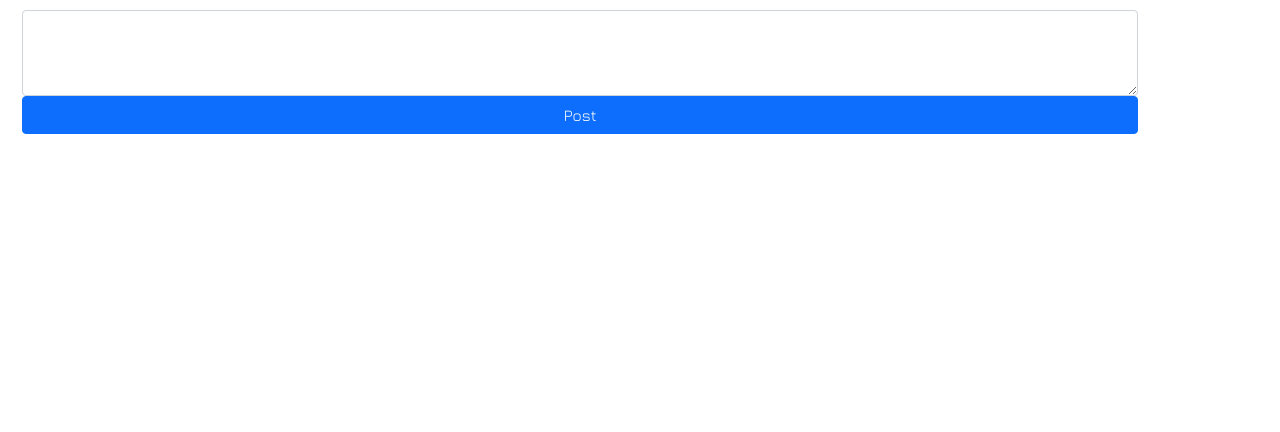
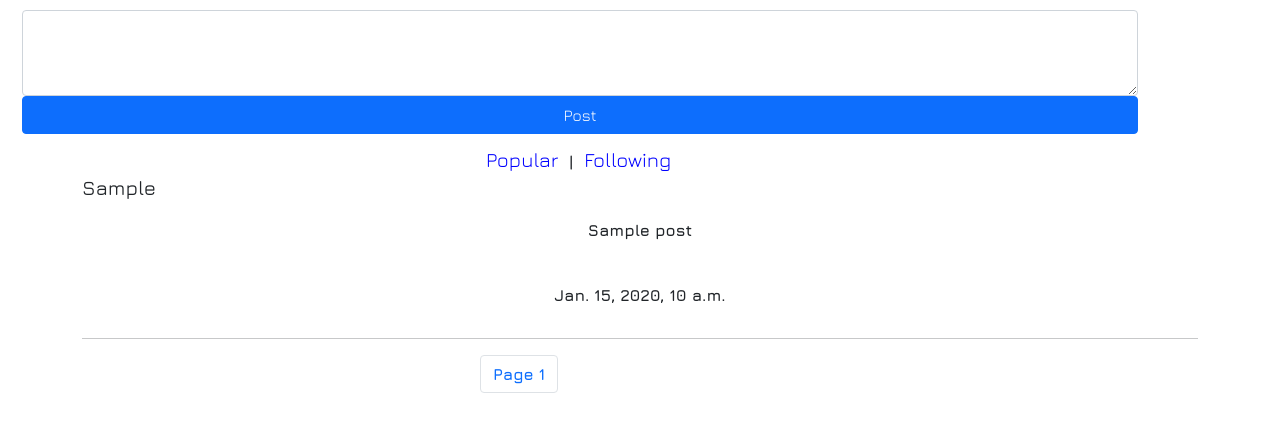
Before and after one commit to farhanazmiCS/Network, a Django app: template network/templates/network/index.html in a window 1280 px wide. Shown: the part 56-488 px from the top of the page. Run offline with Django 3.2, Linux system fonts and the light colour scheme; data comes from the database, SQL or seed files in the repository; both versions use the stored data as it was after the commit; the template is opened without the code that fills it: most values are stand-ins (such as "Sample title", 1, 10 or a date in 2020).

Commit message:
Pagination feature

```diff
--- /dev/null
+++ b/network/listview.py
@@ -0,0 +1,6 @@
+from django.views.generic import ListView
+from models import Post
+
+class PostAsListView(ListView):
+    paginate_by = 2
+    model = Post
--- a/network/models.py
+++ b/network/models.py
@@ -22,7 +22,7 @@ class Post(models.Model):
     def serialize(self):
         return {
             "id": self.id,
-            "poster": self.originalPoster.username,
+            "op": self.originalPoster.username,
             "post": self.post,
             "totalLikes": self.totalLikes,
             "totalDislikes": self.totalDislikes,
--- a/network/static/network/network.js
+++ b/network/static/network/network.js
@@ -1,66 +1,27 @@
 document.addEventListener('DOMContentLoaded', () => {
-    document.querySelector('#all-posts').addEventListener('click', () => newsfeedAll());
+    document.querySelector('#all-posts').addEventListener('click', loadAll);
 
-    // Load feed as default
-    newsfeedAll();
-});
+    // By default load all posts
+    loadAll()
+})
 
-function newsfeedAll() {
-    fetchAllPosts();
-    // Hide and show the appropriate views
+function post() {
+    document.querySelector('#submit').addEventListener('submit', () => submitPost())
+}
+
+function submitPost() {
+    fetch('/allposts', {
+        method: 'POST',
+        body: JSON.stringify({
+            op: document.querySelector('strong').innerText,
+            post: document.querySelector('#text').value,
+            totalLikes: 0,
+            totalDislikes: 0
+        })
+    })
+}
+
+function loadAll() {
     document.querySelector('#newsfeed-all').style.display = 'block';
     document.querySelector('#newsfeed-following').style.display = 'none';
 }
-
-function fetchAllPosts() {
-    fetch('/posts')
-    .then(response => response.json())
-    .then(post => {
-        post.forEach(posts)
-    });
-
-    function posts(each) {
-        // Append all items into this div
-        let div = document.createElement('div');
-        div.id = 'post';
-
-        // Define elements
-        let hPoster = document.createElement('h5');
-        let hFeedpost = document.createElement('p');
-        let hdatetime = document.createElement('p');
-
-        // Define innerHTML of elements
-        let poster = document.createTextNode(`${each.poster}`);
-        let feedpost = document.createTextNode(`${each.post}`);
-        let datetime = document.createTextNode(`${each.timestamp}`);
-
-        // Append innerHTML into elements
-        hPoster.appendChild(poster);
-        hFeedpost.appendChild(feedpost);
-        hdatetime.appendChild(datetime);
-
-        // Breakline
-        let hr = document.createElement('hr')
-
-        // Append elements into div
-        div.appendChild(hPoster);
-        div.appendChild(hFeedpost);
-        div.appendChild(hdatetime);
-        div.appendChild(hr);
-
-        // Append div into postsAll
-        document.querySelector('#postsAll').appendChild(div);
-    }
-}
-
-function newsfeedFollowing() {
-    // TODO
-}
-
-function fetchFollowingPosts() {
-    // TODO
-}
-
-function getProfile() {
-    // TODO
-}
--- a/network/static/network/styles.css
+++ b/network/static/network/styles.css
@@ -26,7 +26,7 @@ body {
     margin: 10px;
 }
 
-#login, #register {
+#login, #register, #pagination, #feed-tab {
     margin: 0 auto;
     width: 25%;
 }
@@ -66,3 +66,14 @@ a {
 #profilepic:hover {
     color: #d4d4d4;
 }
+
+.tab, #p {
+    color: blue;
+    font-size: 20px;
+    border: none;
+    background-color: white;
+}
+
+.tab:hover {
+    color: lightblue;
+}
--- a/network/templates/network/index.html
+++ b/network/templates/network/index.html
@@ -5,7 +5,7 @@
 
     <div id="newsfeed-all">
         <div id="make-new-post" class="container">
-            <form id="new-post" method="post" action="/posts">
+            <form id="new-post" method="post" action="/allposts">
                 {% csrf_token %}
                 <div class="textarea">
                     <textarea class="form-control" id="text" name="textfield" rows="3"></textarea>
@@ -15,8 +15,42 @@
                 </div>
             </form>
         </div>
+        <div id="feed-tab">
+            <button id="all1" class="tab">Popular</button> |
+            <button id="following1" class="tab">Following</button>
+        </div>
+
         <div id="postsAll" class="container">
+        {% for post in page %}
+            <h5>{{ post.op }}</h5>
+            <p>{{ post.post }}</p>
+            <p>{{ post.timestamp }}</p>
+            <hr>
+        {% endfor %}
         </div>
+
+        <nav id="pagination" aria-label="Page navigation">
+            <ul class="pagination">
+                {% if page.has_previous %}
+                <li class="page-item">
+                    <a class="page-link" href="{% url 'index' %}?page={{ page.previous_page_number }}" aria-label="Previous">
+                        <span aria-hidden="true">&laquo;</span>
+                    </a>
+                </li>
+                {% endif %}
+
+                <li class="page-item"><a id="current-page" class="page-link">Page {{ page_num }}</a></li>
+
+                {% if page.has_next %}
+                <li class="page-item">
+                    <a class="page-link" href="{% url 'index' %}?page={{ page.next_page_number }}" aria-label="Next">
+                        <span aria-hidden="true">&raquo;</span>
+                    </a>
+                </li>
+                {% endif %}
+
+            </ul>
+        </nav>
     </div>
     <div id="newsfeed-following">
         <div id="make-new-post" class="container">
@@ -30,6 +64,15 @@
                 </div>
             </form>
         </div>
+
+        <div id="feed-tab">
+            <button id="all2" class="tab">Popular</button> |
+            <button id="following2" class="tab">Following</button>
+        </div>
+
+        <div id="postsFollowing" class="container">
+        </div>
+
     </div>
 {% endblock %}
 
--- a/network/templates/network/layout.html
+++ b/network/templates/network/layout.html
@@ -18,7 +18,7 @@
         {% block navbar %}
         <nav class="navbar navbar-expand-lg navbar-light bg-light">
             <div class="container-fluid">
-                <a class="navbar-brand" href="#">Network</a>
+                <a class="navbar-brand" href="{% url 'index' %}">Network</a>
                 <button class="navbar-toggler" type="button" data-bs-toggle="collapse" data-bs-target="#navbarSupportedContent" aria-controls="navbarSupportedContent" aria-expanded="false" aria-label="Toggle navigation">
                 <span class="navbar-toggler-icon"></span>
                 </button>
--- a/network/urls.py
+++ b/network/urls.py
@@ -9,10 +9,6 @@ urlpatterns = [
     path("logout", views.logout_view, name="logout"),
     path("register", views.register, name="register"),
 
-    # API Route
-    path("posts", views.post, name="submit"),
-    # Search post based on id of post
-    path("posts/<int:id>", views.getPostbyId, name="getPostbyId"),
-    # Search post based on users
-    path("posts/<str:username>", views.getPostsbyUser, name="getPostbyUser")
+    # API Routes
+    path("allposts", views.post, name="allPosts"),
 ]
--- a/network/views.py
+++ b/network/views.py
@@ -1,16 +1,33 @@
+import json, requests
 from django.contrib.auth import authenticate, login, logout
 from django.db import IntegrityError
 from django.db.models.fields import DateField
 from django.http import HttpResponse, HttpResponseRedirect, JsonResponse
+from django.http.response import HttpResponseForbidden, HttpResponseNotFound
 from django.shortcuts import render
 from django.urls import reverse
+from django.core.paginator import Paginator
+
 from . import registrationform
 
 from .models import User, Post, Comment
 from datetime import date, datetime
 
 def index(request):
-    return render(request, "network/index.html")
+    fetch = requests.get('http://127.0.0.1:10000/allposts')
+    posts = fetch.content
+    # json.loads() work on a list of dicts too!
+    json_data = json.loads(posts)
+    # Takes json_data and separates them to pages of 5
+    p = Paginator(json_data, 5)
+    # Gets the page number from the url. If user inputs a page that doesn't exist, set to 1.
+    page_number = request.GET.get('page', 1)
+    # Load content of the requested page
+    current_page = p.page(page_number)
+    return render(request, 'network/index.html', {
+        'page': current_page,
+        'page_num': page_number
+    })
 
 def login_view(request):
     if request.method == "POST":
@@ -23,7 +40,7 @@ def login_view(request):
         # Check if authentication successful
         if user is not None:
             login(request, user)
-            return HttpResponseRedirect(reverse("index"))
+            return HttpResponseRedirect(reverse("index", args=[1]))
         else:
             return render(request, "network/login.html", {
                 "message": "Invalid username and/or password."
@@ -34,7 +51,7 @@ def login_view(request):
 
 def logout_view(request):
     logout(request)
-    return HttpResponseRedirect(reverse("index"))
+    return HttpResponseRedirect(reverse("index", args=[1]))
 
 
 def register(request):
@@ -67,9 +84,6 @@ def register(request):
         })
 
 def like(request):
-    pass
-
-def dislike(request):
     #TODO
     pass
 
@@ -78,40 +92,22 @@ def comment(request):
     pass
 
 def post(request):
-    if request.method == "POST":
+    if request.method == "GET":
+        try:
+            # Retrieve all posts, order by date and time in descending order
+            allPosts = Post.objects.all().order_by("-date", "-time")
+        except Post.DoesNotExist:
+            return HttpResponse("Error. Did not manage to retrive necessary information.")
+        return JsonResponse([objects.serialize() for objects in allPosts], safe=False)
+    elif request.method == "POST":
         try:
             # Get post information
             postText = request.POST["textfield"]
             # Get current date and time
             dateStamp = date.today()
-            timeStamp = datetime.now().time()
+            timeStamp = datetime.now().time().replace(microsecond=0)
             # Save post data into the database
-            post = Post(user=request.user, originalPoster=request.user, post=postText, date=dateStamp, time=timeStamp)
-            post.save()
+            Post(user=request.user, originalPoster=request.user, post=postText, date=dateStamp, time=timeStamp).save()
         except:
-            return HttpResponse("Error. Did not manage to make post.")
-
-    elif request.method == "GET":
-        try:
-            allPosts = Post.objects.all()
-            postlist = [l.serialize() for l in allPosts]
-            return JsonResponse(postlist, safe=False)
-        except:
-            return HttpResponse("Error. Did not manage to retrive necessary information.")
-
-    return HttpResponseRedirect(reverse("index"))
-
-def getPostbyId(request, id):
-    try:
-        getPost = Post.objects.get(id=id)
-    except Post.DoesNotExist:
-        return HttpResponse("Post does not exist")
-    return JsonResponse(getPost.serialize())
-
-def getPostsbyUser(request, username):
-    try:
-        allPosts = Post.objects.all()
-        postslist = [l.serialize() for l in allPosts if l.originalPoster.username == username]
-    except Post.DoesNotExist:
-        return HttpResponse("An error occured")
-    return JsonResponse(postslist, safe=False)
+            return HttpResponseNotFound("Error. Did not manage to make post.")
+        return HttpResponseRedirect(reverse('index'))
```
Also changed, not shown: db.sqlite3.
